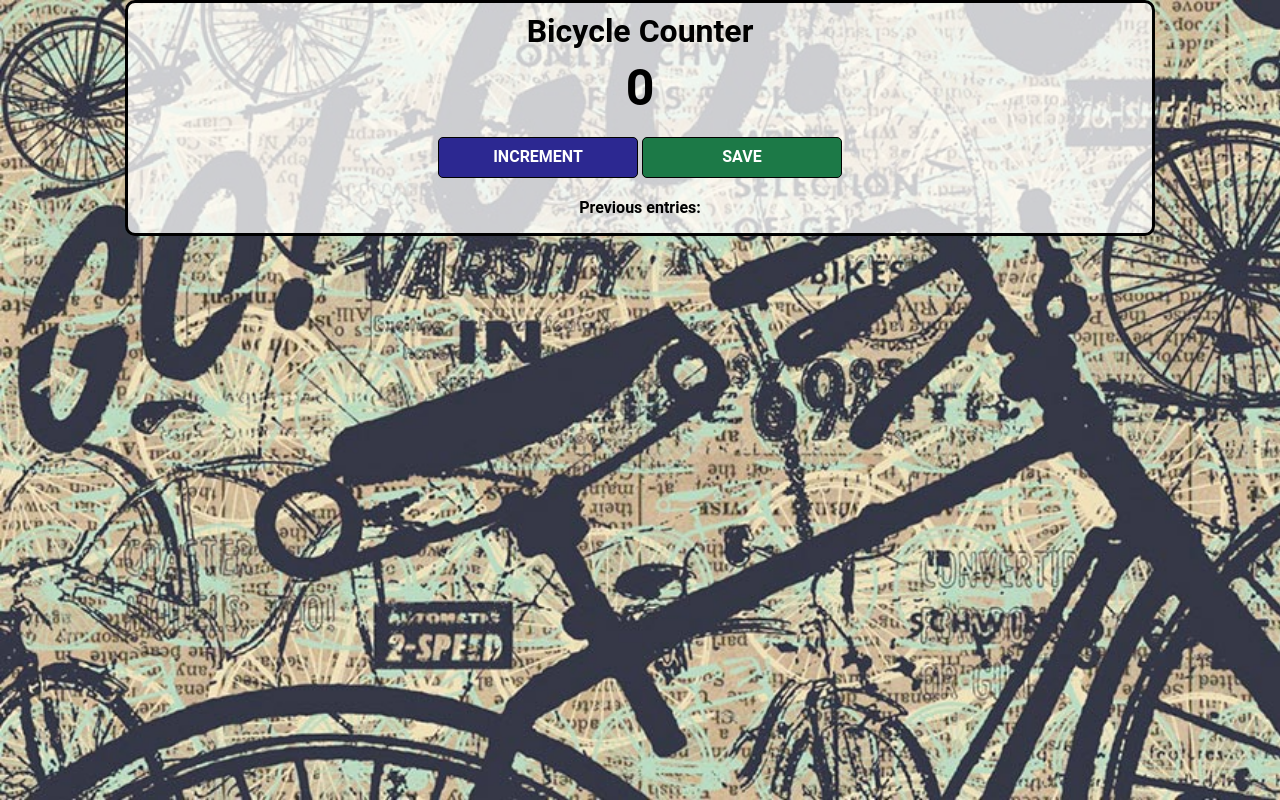
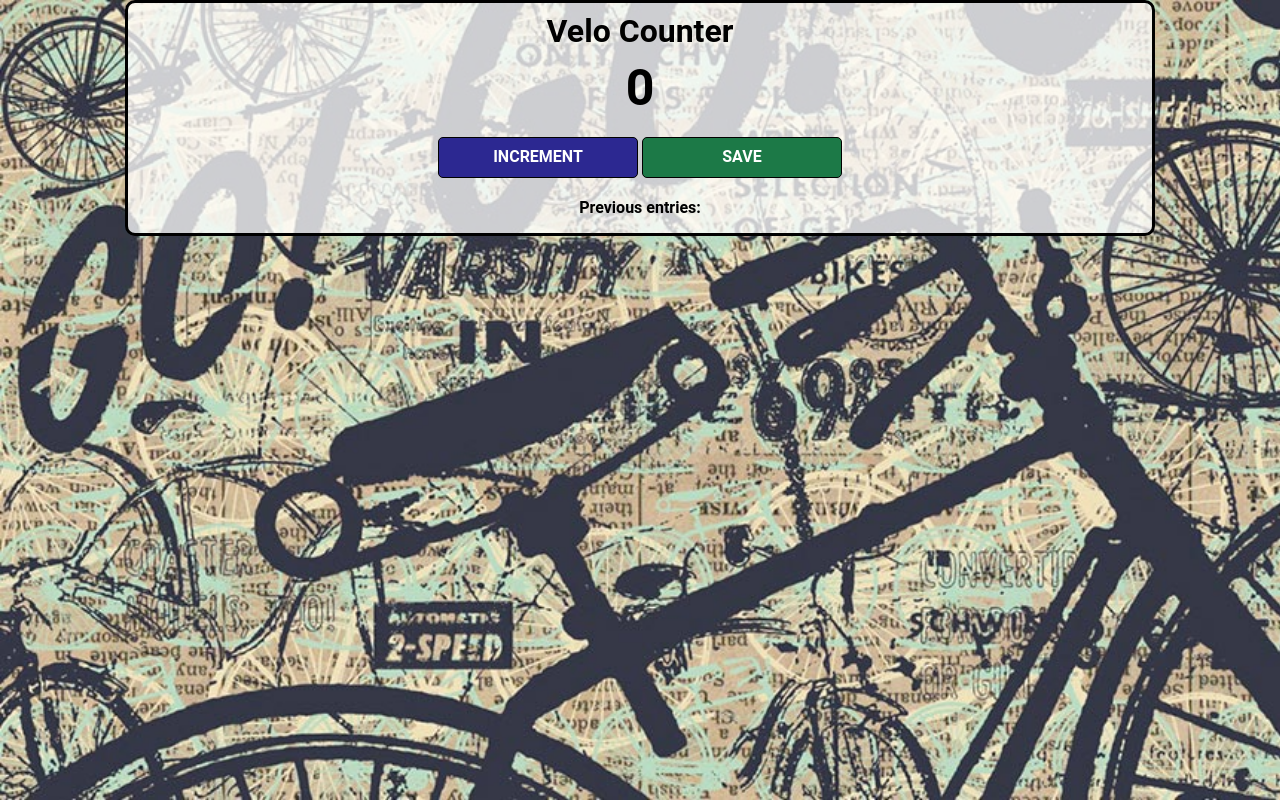
Before and after one commit to mayadomi/scrimba_tutorial, a plain HTML site: page index.html in a window 1280 px wide. Drawn offline with nearby package versions, Linux system fonts and the light colour scheme.

Commit message:
TestChange

```diff
--- a/index.html
+++ b/index.html
@@ -4,7 +4,7 @@
     </head>
     <body>
         <div class="container">
-            <h1>Bicycle Counter</h1>
+            <h1>Velo Counter</h1>
             <h2 id="count-el">0</h2>
             <button id="increment-btn" onclick="increment()">INCREMENT</button>
             <button id="save-btn" onclick="save()">SAVE</button>
```
